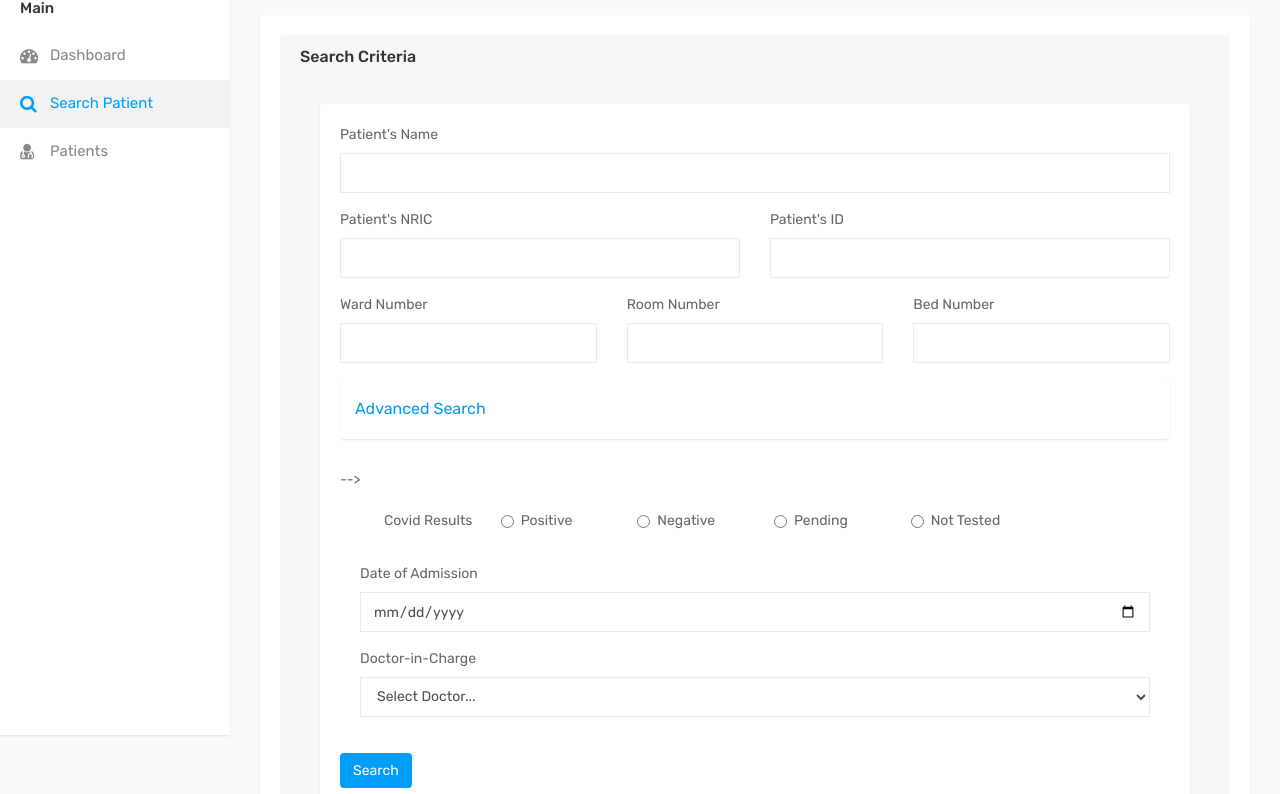
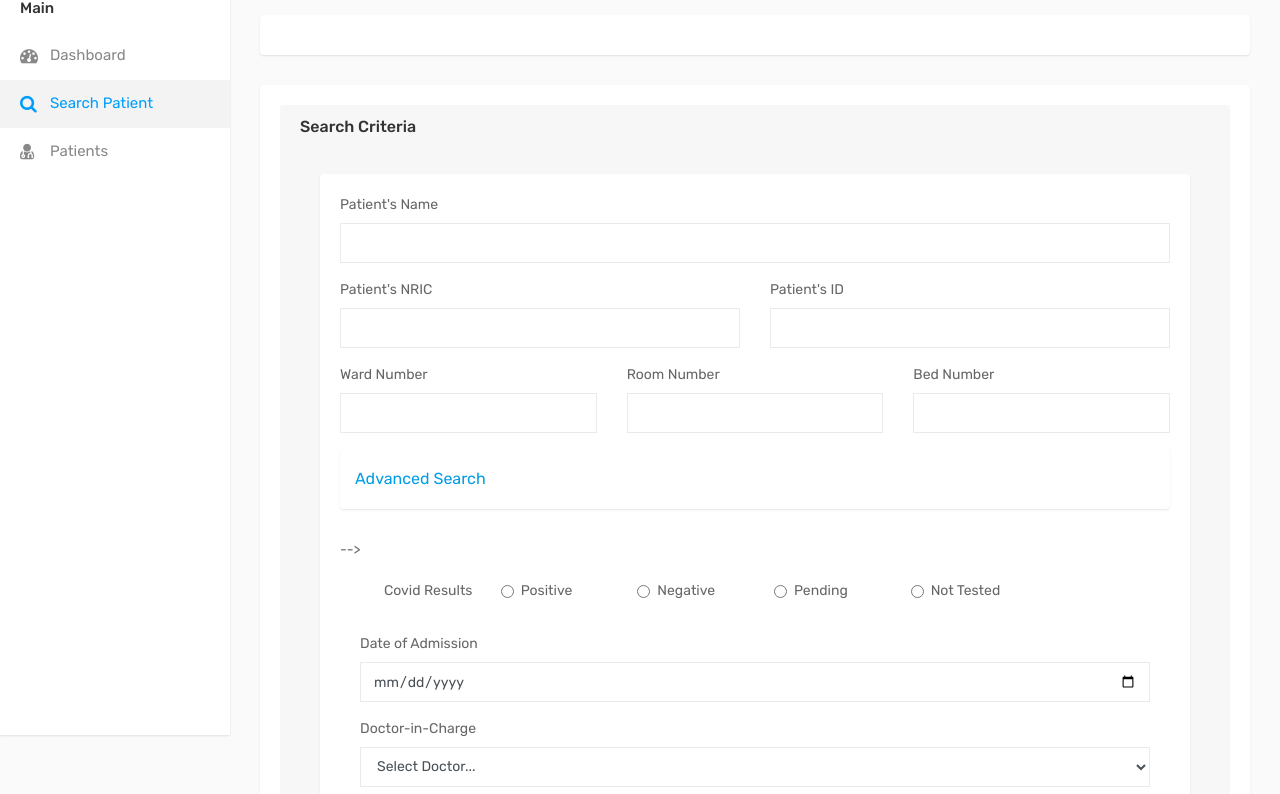
Before and after one commit to TanglingTreats/Database_Mod_Project, a website: page src/Database Medical Monitor UI/search_patient.html in a window 1280 px wide. Shown: the part 65-859 px from the top of the page. Drawn offline with Linux system fonts and the light colour scheme.

Commit message:
Revert "Update search_patient.html"
This reverts commit 7d88c0733b68f2e4403b42ecbbd0cd8bd78ca6f8.

```diff
--- a/src/Database Medical Monitor UI/search_patient.html
+++ b/src/Database Medical Monitor UI/search_patient.html
@@ -77,6 +77,13 @@
         <!-------------------------------------------------- Main Content Goes Here ---------------------------------------->
         <div class="page-wrapper">
             <div class="content">
+                <div class="row">
+                    <div class="col-sm-12">
+                        <div class="card-box">
+
+                        </div>
+                    </div>
+                </div>
                 <!----------------------------------------------- Search Bar -------------------------------------------->
                 <div class="card-box">
                     <div id="accordion">
```
